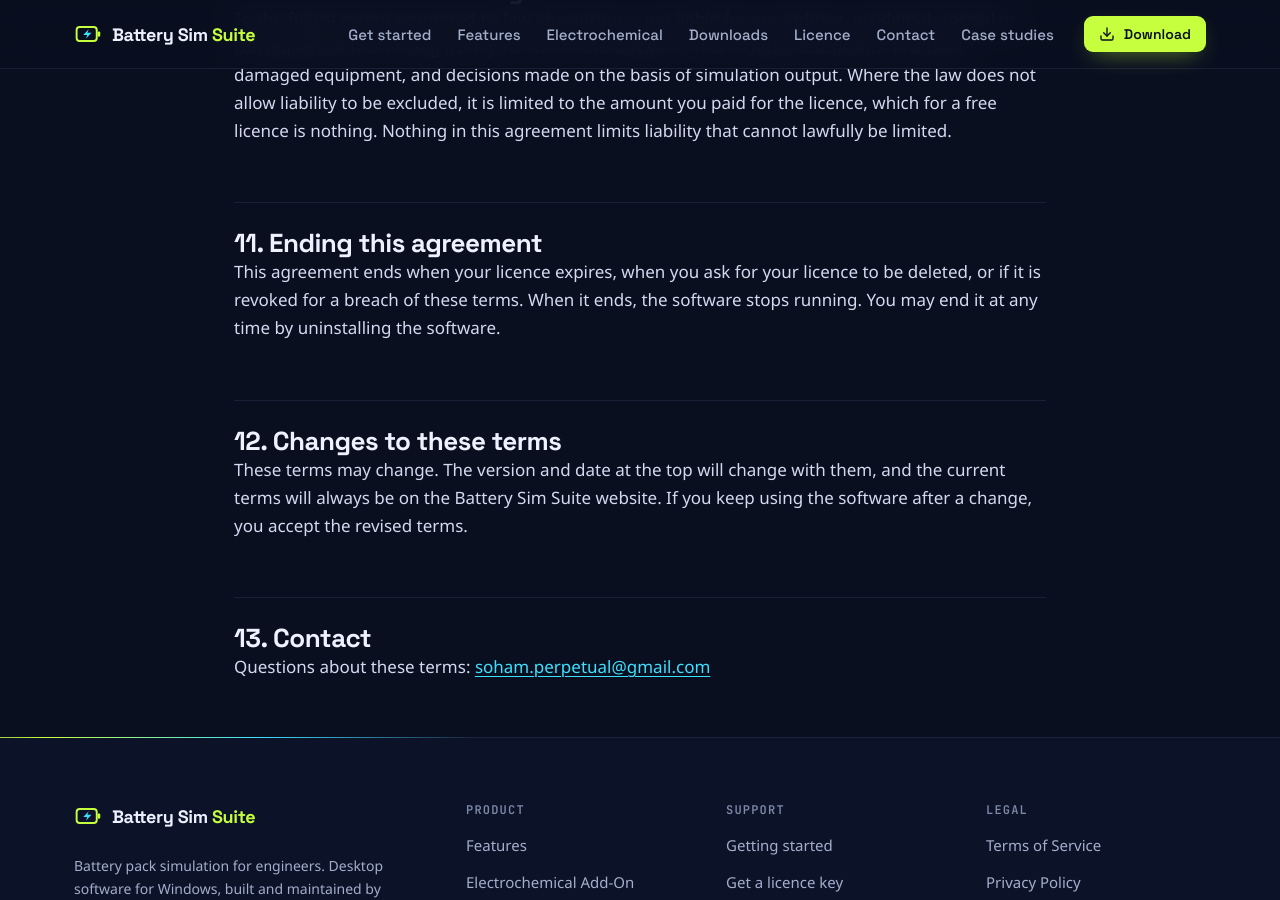
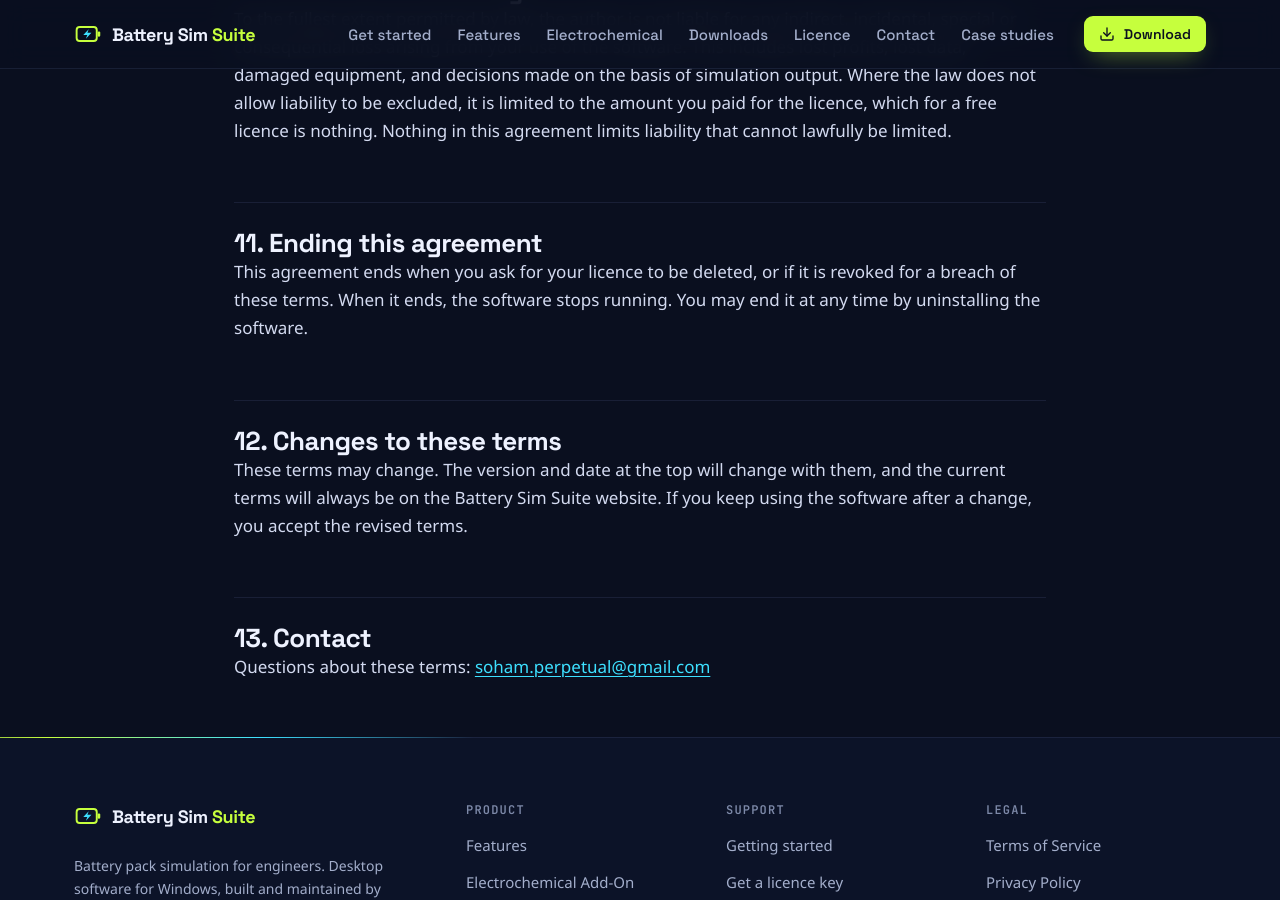
Before and after one commit to sohamdange/battery-sim-releases, a Jekyll site: the page built from docs/legal/terms/index.html, in a window 1280 px wide and 900 px high, scrolled down 3294 px. Built offline with Jekyll 4.4.1, drawn with Linux system fonts in a browser that asks for light colours; some of the changed text lies outside the part shown.

Commit message:
docs: the licence has no expiry - licence page, features card, terms and privacy updated

```diff
--- a/docs/features/index.html
+++ b/docs/features/index.html
@@ -250,7 +250,7 @@ hero_lede: From cell characterisation to year-long pack missions, in one desktop
       <article class="card reveal">
         <span class="card-icon">{% include icon.html name="key" %}</span>
         <h3>Clear licensing</h3>
-        <p>A signed licence file keeps the app working through short outages. The expiry date is shown in Settings, with advance warning.</p>
+        <p>A signed licence file keeps the app working through short outages, and the licence has no expiry date.</p>
       </article>
     </div>
   </div>
--- a/docs/legal/privacy/index.html
+++ b/docs/legal/privacy/index.html
@@ -2,7 +2,7 @@
 layout: legal
 title: Privacy Policy
 description: What Battery Sim Suite collects, why, and who else is involved. Your simulation work never leaves your computer.
-updated: 17 November 2026
+updated: 21 November 2026
 ---
 <p>
   Battery Sim Suite is desktop software for battery pack simulation. This policy explains what
@@ -36,7 +36,7 @@ updated: 17 November 2026
     <tr>
       <td>Licence key</td>
       <td>Each time the application starts</td>
-      <td>To confirm the licence is valid and has not expired</td>
+      <td>To confirm the licence is valid and has not been revoked</td>
     </tr>
     <tr>
       <td>Hardware identifiers: network adapter address, disk serial number, processor ID, and Windows installation ID</td>
@@ -122,7 +122,7 @@ updated: 17 November 2026
 
 <p>
   Licence records are kept for as long as the licence is active, and for a period afterwards so
-  that renewals and support requests can be handled. Check-in records, which show when a licence
+  that transfers and support requests can be handled. Check-in records, which show when a licence
   was verified and from where, are kept only as long as they are useful for detecting misuse.
   Feedback messages are kept until they have been dealt with, and you can ask for any message
   you sent to be deleted.
--- a/docs/legal/terms/index.html
+++ b/docs/legal/terms/index.html
@@ -154,8 +154,7 @@ updated: 15 November 2026
 <h2>11. Ending this agreement</h2>
 
 <p>
-  This agreement ends when your licence expires, when you ask for your licence to be deleted, or
-  if it is revoked for a breach of these terms. When it ends, the software stops running. You may
+  This agreement ends when you ask for your licence to be deleted, or if it is revoked for a breach of these terms. When it ends, the software stops running. You may
   end it at any time by uninstalling the software.
 </p>
 
```
Also changed, not shown: other parts of docs/legal/terms/index.html (+3 -3 lines), docs/licence/index.html (+4 -4 lines).
